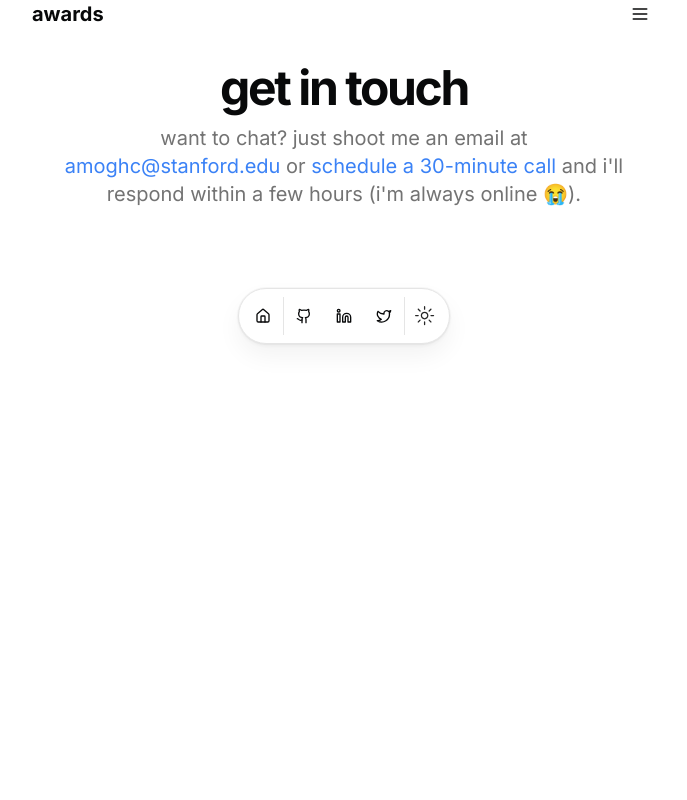
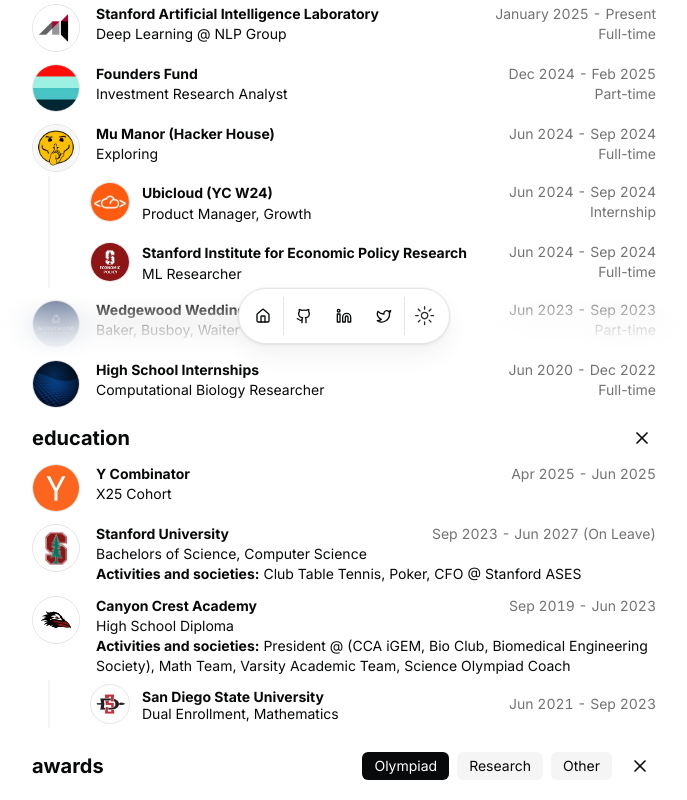
Before and after one commit to AmoghChaturvedi1/portfolio, a Next.js app: page / in a window 1280 px wide. Shown: the part 440-1240 px from the top of the page, without its empty margins (296-983 px from the left). Before the commit the page ends 992 px from the top, so only its background shows below. Built offline with nearby package versions, Linux system fonts and the light colour scheme.

Commit message:
some mobile changes

```diff
--- a/src/app/page.tsx
+++ b/src/app/page.tsx
@@ -10,7 +10,7 @@ import { Badge } from "@/components/ui/badge";
 import { DATA } from "@/data/resume";
 import Link from "next/link";
 import Markdown from "react-markdown";
-import { useState, useEffect, useCallback } from "react";
+import { useState, useEffect, useCallback, useRef } from "react";
 import { MenuIcon, X } from "lucide-react";
 
 const BLUR_FADE_DELAY = 0.04;
@@ -18,58 +18,55 @@ const BLUR_FADE_DELAY = 0.04;
 export default function Page() {
   const [selectedCategory, setSelectedCategory] = useState("Olympiad");
   const [isMobile, setIsMobile] = useState(false);
-  const [visibleSections, setVisibleSections] = useState({
-    work: false,
-    education: false,
-    awards: false
-  });
+  const [visibleSections, setVisibleSections] = useState<{
+    work: boolean;
+    education: boolean;
+    awards: boolean;
+  } | null>(null);
 
-  // Debounced resize handler to prevent excessive re-renders
-  const checkIfMobile = useCallback(() => {
+  const initializedRef = useRef(false);
+
+  useEffect(() => {
+    const handleResize = () => {
       const mobile = window.innerWidth < 768;
       setIsMobile(mobile);
 
-    // Only update section visibility on first load or when transitioning between mobile/desktop
-    if (mobile !== isMobile) {
+      if (!initializedRef.current || (mobile !== isMobile)) {
         setVisibleSections({
           work: !mobile,
           education: !mobile,
           awards: !mobile
         });
+        initializedRef.current = true;
       }
+    };
+
+    handleResize();
+
+    let resizeTimer: NodeJS.Timeout;
+    const debouncedResize = () => {
+      clearTimeout(resizeTimer);
+      resizeTimer = setTimeout(handleResize, 100);
+    };
+
+    window.addEventListener("resize", debouncedResize);
+
+    return () => {
+      window.removeEventListener("resize", debouncedResize);
+      clearTimeout(resizeTimer);
+    };
   }, [isMobile]);
 
-  // Check if mobile on mount and when window resizes
-  useEffect(() => {
-    // Initial check
-    checkIfMobile();
-
-    // Debounce resize event
-    let resizeTimer: NodeJS.Timeout;
-    const handleResize = () => {
-      clearTimeout(resizeTimer);
-      resizeTimer = setTimeout(() => {
-        checkIfMobile();
-      }, 250); // 250ms debounce
-    };
-
-    // Add event listener
-    window.addEventListener("resize", handleResize);
-
-    // Cleanup
-    return () => {
-      window.removeEventListener("resize", handleResize);
-      clearTimeout(resizeTimer);
-    };
-  }, [checkIfMobile]);
-
-  // Use a more stable toggle function that won't re-create on render
   const toggleSection = useCallback((section: 'work' | 'education' | 'awards') => {
-    setVisibleSections(prev => ({
+    setVisibleSections(prev => prev ? {
       ...prev,
       [section]: !prev[section]
-    }));
+    } : null);
   }, []);
+
+  if (visibleSections === null) {
+    return null;
+  }
 
   return (
     <main className="flex flex-col min-h-[100dvh] space-y-4">
@@ -122,7 +119,15 @@ export default function Page() {
             </div>
           </BlurFade>
 
-          {visibleSections.work && DATA.work.map((work, id) => (
+          {visibleSections.work && DATA.work.map((work, id) => {
+            let mobileTitle = work.company;
+            if (work.company === "Stanford Artificial Intelligence Laboratory") {
+              mobileTitle = "Stanford AI Lab";
+            } else if (work.company === "Mu Manor (Hacker House)") {
+              mobileTitle = "Mu Manor";
+            }
+
+            return (
               <BlurFade
                 key={work.company}
                 delay={BLUR_FADE_DELAY * 6 + id * 0.05}
@@ -131,18 +136,37 @@ export default function Page() {
                   key={work.company}
                   logoUrl={work.logoUrl}
                   altText={work.company}
-                title={work.company}
+                  title={isMobile ? mobileTitle : work.company}
                   subtitle={work.title}
                   href={work.href}
                   badges={work.badges}
                   period={`${work.start} - ${work.end ?? "Present"}`}
                   description={work.description}
                   positionType={work.positionType}
-                subtabs={work.subtabs}
+                  subtabs={work.subtabs ? work.subtabs.map(subtab => {
+                    let mobileSubtabTitle = subtab.title;
+                    if (subtab.title === "Ubicloud (YC W24)") {
+                      mobileSubtabTitle = "Ubicloud";
+                    } else if (subtab.title === "Stanford Institute for Economic Policy Research") {
+                      mobileSubtabTitle = "Stanford Economics Dept.";
+                    } else if (subtab.title === "Zage Lab, UC San Diego") {
+                      mobileSubtabTitle = "UC San Diego";
+                    } else if (subtab.title === "Burton Lab, Scripps Research Institute") {
+                      mobileSubtabTitle = "Scripps Research";
+                    } else if (subtab.title === "San Diego Supercomputer Center") {
+                      mobileSubtabTitle = "SDSC";
+                    }
+
+                    return {
+                      ...subtab,
+                      title: isMobile ? mobileSubtabTitle : subtab.title
+                    };
+                  }) : undefined}
                   isMobile={isMobile}
                 />
               </BlurFade>
-          ))}
+            );
+          })}
         </div>
       </section>
       <section id="education">
@@ -159,7 +183,13 @@ export default function Page() {
             </div>
           </BlurFade>
 
-          {visibleSections.education && DATA.education.map((education, id) => (
+          {visibleSections.education && DATA.education.map((education, id) => {
+            let mobilePeriod = education.end ? `${education.start} - ${education.end}` : education.start;
+            if (education.school === "Stanford University" && isMobile) {
+              mobilePeriod = "Sep 2023 - On Leave";
+            }
+
+            return (
               <BlurFade
                 key={education.school}
                 delay={BLUR_FADE_DELAY * 8 + id * 0.05}
@@ -171,13 +201,24 @@ export default function Page() {
                   altText={education.school}
                   title={education.school}
                   subtitle={education.degree}
-                period={education.end ? `${education.start} - ${education.end}` : education.start}
+                  period={isMobile ? mobilePeriod : (education.end ? `${education.start} - ${education.end}` : education.start)}
                   isEducation={true}
-                subtabs={education.subtabs}
+                  subtabs={education.subtabs ? education.subtabs.map(subtab => {
+                    let mobileSubtabTitle = subtab.title;
+                    if (subtab.title === "San Diego State University") {
+                      mobileSubtabTitle = "SDSU";
+                    }
+
+                    return {
+                      ...subtab,
+                      title: isMobile ? mobileSubtabTitle : subtab.title
+                    };
+                  }) : undefined}
                   isMobile={isMobile}
                 />
               </BlurFade>
-          ))}
+            );
+          })}
         </div>
       </section>
       <section id="awards">
@@ -187,11 +228,11 @@ export default function Page() {
 
             {visibleSections.awards && (
               <div className="flex gap-2 mr-3">
-                {["Olympiad", "Research", "Startup"].map((tab) => (
+                {["Olympiad", "Research", "Other"].map((tab) => (
                   <div
                     key={tab}
                     className={`px-3 py-1 rounded-md text-center cursor-pointer text-sm ${tab === selectedCategory ? "bg-foreground text-background" : "bg-muted text-foreground"}`}
-                    onClick={() => setSelectedCategory(tab)}
+                    onClick={() => setSelectedCategory(tab === "Other" && selectedCategory === "Startup" ? "Other" : tab)}
                   >
                     {tab}
                   </div>
@@ -210,7 +251,12 @@ export default function Page() {
 
           {visibleSections.awards && (
             <ul>
-              {DATA.awards.filter(award => award.category === selectedCategory).map((award, index, arr) => (
+              {DATA.awards
+                .filter(award => {
+                  const displayCategory = award.category === "Startup" ? "Other" : award.category;
+                  return displayCategory === selectedCategory;
+                })
+                .map((award, index, arr) => (
                   <li
                     key={award.title}
                     className={`py-3 ${index < arr.length - 1 ? "border-b border-border" : ""}`}
```
Lines whose indentation alone changed are shown as unchanged.
